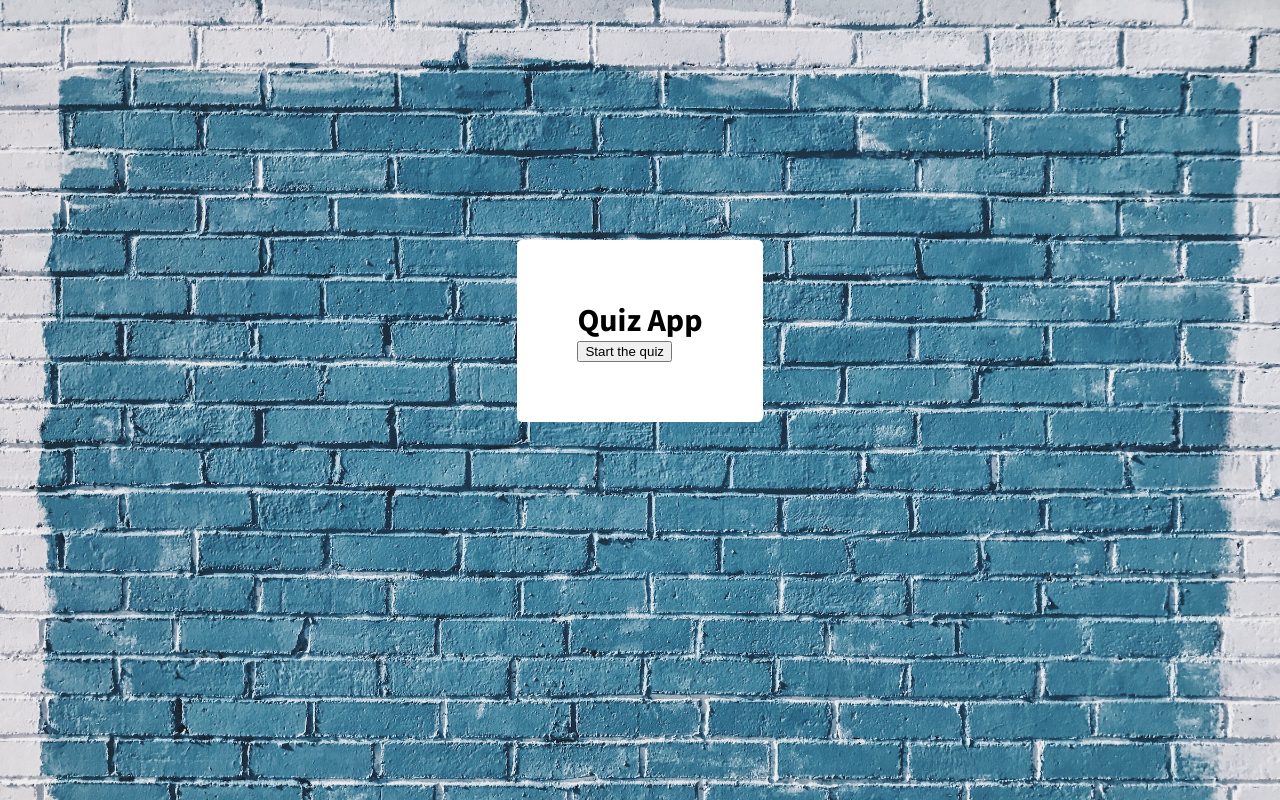
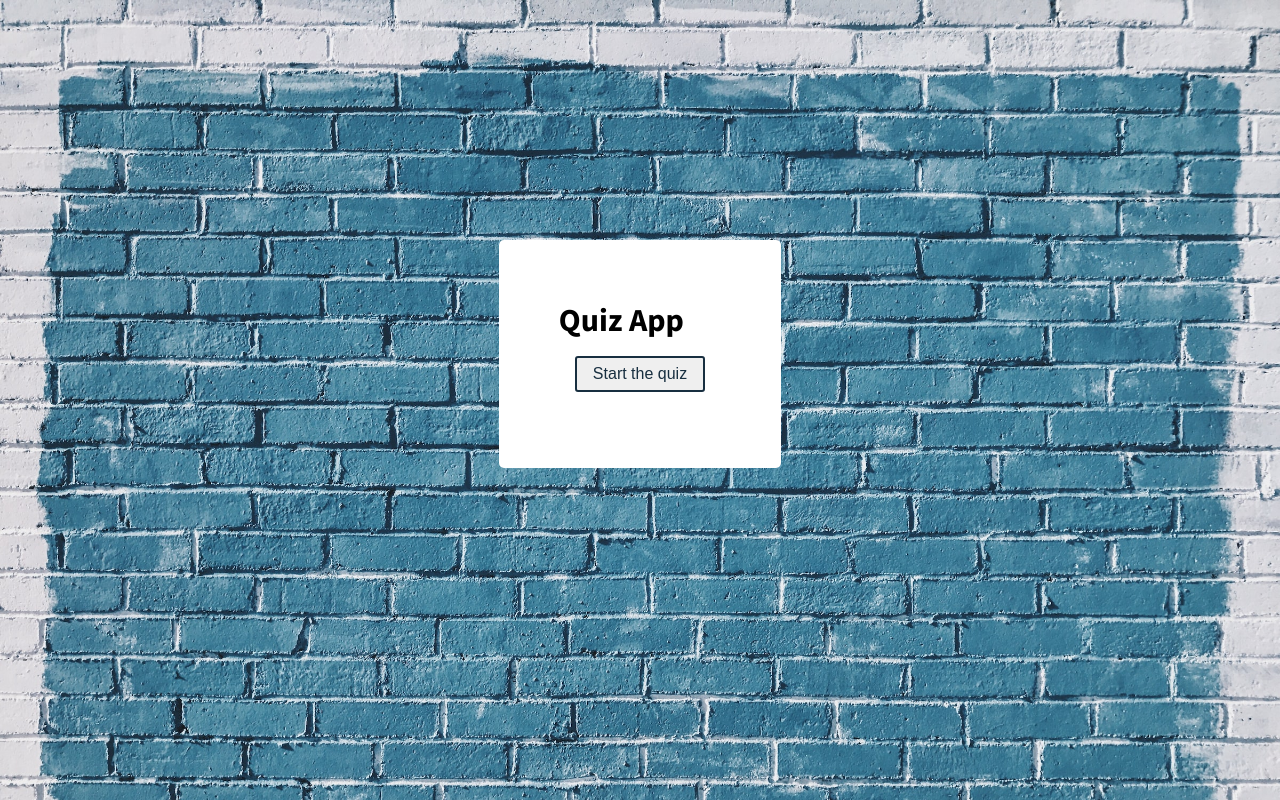
Before and after one commit to Alicino88/React-TypeScript-quiz-app, a React (Create React App) app: page / in a window 1280 px wide. Built offline with nearby package versions, Linux system fonts and the light colour scheme.

Commit message:
Added Button component

```diff
--- a/src/App.tsx
+++ b/src/App.tsx
@@ -3,6 +3,7 @@ import React, { useState } from "react";
 import QuestionCard from "./Components/QuestionCard";
 import ScoreModal from "./Components/ScoreModal";
 import QuizContainer from "./Components/QuizContainer";
+import Button from "./Components/Button";
 //functions and types
 import { fetchQuizQuestions } from "./API";
 import { QuestionState, Difficulty } from "./API";
@@ -87,11 +88,7 @@ function App() {
   return (
     <QuizContainer>
       <h1>Quiz App</h1>
-      {gameOver && (
-        <button className="start" onClick={startQuiz}>
-          Start the quiz
-        </button>
-      )}
+      {gameOver && <Button title="Start the quiz" onStartGame={startQuiz} />}
 
       {loading && <p>Loading questions...</p>}
       {error && <p>We have a little problem, try again later</p>}
--- /dev/null
+++ b/src/Components/Button.tsx
@@ -0,0 +1,26 @@
+import styled from "styled-components";
+
+type ButtonProps = {
+  title: string;
+  onStartGame: (e: React.MouseEvent) => void;
+};
+
+const ButtonElement = styled.button`
+  font-size: 1em;
+  margin: 1em;
+  padding: 0.45em 1em;
+  border: 2px solid #182f40;
+  border-radius: 3px;
+  color: #182f40;
+`;
+
+const Button: React.FC<ButtonProps> = ({ title, onStartGame }) => {
+  return <ButtonElement onClick={onStartGame}>{title}</ButtonElement>;
+};
+
+export default Button;
+
+/*
+  background: ${(props) => (props.primary ? "#39758b" : "white")};
+  color: ${(props) => (props.primary ? "white" : "#39758b")};
+  */
```
